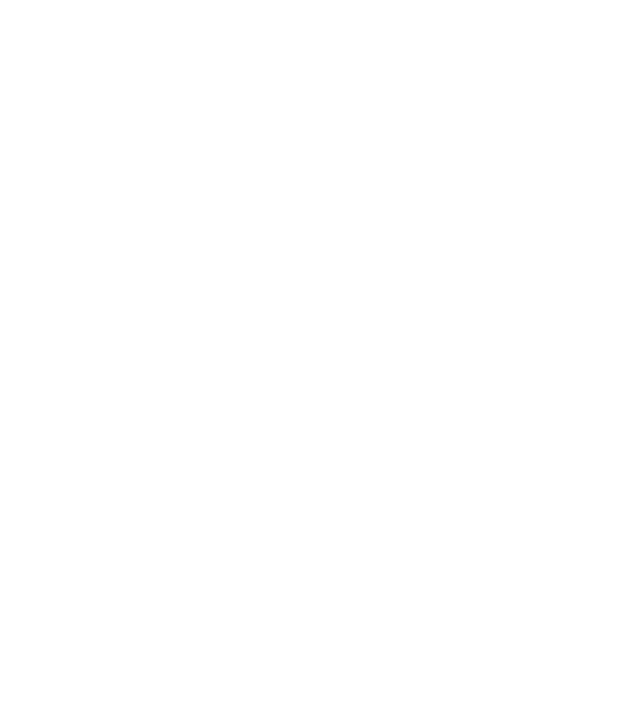
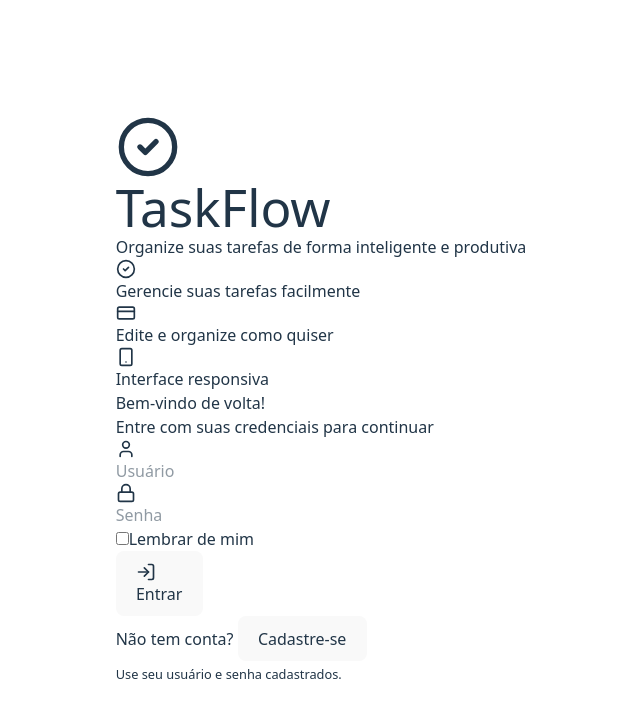
Before and after one commit to 1LeoAlves/DjangoReactJS_System, a React (Vite) app in the folder FrontEnd/DjangoReactJs/: page /login in a window 1280 px wide. Shown: the top 718 px of the page, without its empty margins (319-959 px from the left). Built offline with nearby package versions, Linux system fonts and the light colour scheme; sample sign-in values are in the browser's storage.

Commit message:
authcontext

```diff
--- a/FrontEnd/DjangoReactJs/src/components/Login.jsx
+++ b/FrontEnd/DjangoReactJs/src/components/Login.jsx
@@ -1,66 +1,189 @@
-import React, { useState } from "react";
-import { useAuth } from "../contexts/AuthContext";
-import { useNavigate } from "react-router-dom";
+import React, { useState, useEffect } from 'react';
+import { useNavigate } from 'react-router-dom';
+import API from '../services/api';
+import {
+  CircleCheck as CheckCircle,
+  CreditCard as Edit,
+  Smartphone,
+  User,
+  Lock,
+  LogIn,
+  CircleAlert as AlertCircle
+} from 'lucide-react';
 
-function Login() {
-  const { login, isAuthenticated } = useAuth();
+const Login = () => {
+  const [formData, setFormData] = useState({
+    username: '',
+    password: '',
+    rememberMe: false
+  });
+  const [error, setError] = useState('');
+  const [isLoading, setIsLoading] = useState(false);
+
   const navigate = useNavigate();
 
-  const [form, setForm] = useState({
-    username: "",
-    password: "",
-    rememberMe: false,
-  });
+  // rememberMe
+  useEffect(() => {
+    const rememberMe = localStorage.getItem("rememberMe") === "true";
+    const savedUsername = localStorage.getItem("username");
 
-  const [error, setError] = useState("");
+    if (rememberMe && savedUsername) {
+      setFormData(prev => ({
+        ...prev,
+        username: savedUsername,
+        rememberMe: true
+      }));
+    }
+  }, []);
 
-  if (isAuthenticated) return navigate("/home");
+  const handleChange = (e) => {
+    const { name, value, type, checked } = e.target;
+    setFormData(prev => ({
+      ...prev,
+      [name]: type === "checkbox" ? checked : value
+    }));
+  };
 
   const handleSubmit = async (e) => {
     e.preventDefault();
-    setError("");
+    setError('');
+    setIsLoading(true);
 
-    const r = await login(form.username, form.password, form.rememberMe);
+    if (!formData.username.trim() || !formData.password.trim()) {
+      setError('Preencha todos os campos.');
+      setIsLoading(false);
+      return;
+    }
 
-    if (!r.success) return setError(r.error);
+    const result = await login(formData.username, formData.password, formData.rememberMe);
 
-    navigate("/home");
+    if (!result.success) {
+      setError(result.error);
+      setIsLoading(false);
+    }
   };
 
   return (
-    <div>
-      <h2>Entrar</h2>
+    <div className="login-container">
+      <div className="login-content">
 
-      {error && <p style={{ color: "red" }}>{error}</p>}
+        {/* Left Section */}
+        <div className="left-section">
+          <div className="welcome-content">
+            <div className="logo-section">
+              <div className="logo-icon">
+                <CheckCircle size={64} />
+              </div>
+              <h1>TaskFlow</h1>
+            </div>
+            <p className="lead">Organize suas tarefas de forma inteligente e produtiva</p>
 
-      <form onSubmit={handleSubmit}>
+            <div className="features">
+              <div className="feature-item">
+                <CheckCircle size={20} />
+                <span>Gerencie suas tarefas facilmente</span>
+              </div>
+              <div className="feature-item">
+                <Edit size={20} />
+                <span>Edite e organize como quiser</span>
+              </div>
+              <div className="feature-item">
+                <Smartphone size={20} />
+                <span>Interface responsiva</span>
+              </div>
+            </div>
+          </div>
+        </div>
+
+        {/* Right Section */}
+        <div className="right-section">
+          <div className="login-form-container">
+            <div className="login-header">
+              <h2>Bem-vindo de volta!</h2>
+              <p>Entre com suas credenciais para continuar</p>
+            </div>
+
+            <form onSubmit={handleSubmit} className="login-form">
+              <div className="form-group">
+                <div className="input-wrapper">
+                  <User className="input-icon" size={20} />
                   <input
                     type="text"
+                    name="username"
                     placeholder="Usuário"
-          value={form.username}
-          onChange={(e) => setForm({ ...form, username: e.target.value })}
+                    value={formData.username}
+                    onChange={handleChange}
+                    required
                   />
+                </div>
+              </div>
 
+              <div className="form-group">
+                <div className="input-wrapper">
+                  <Lock className="input-icon" size={20} />
                   <input
                     type="password"
+                    name="password"
                     placeholder="Senha"
-          value={form.password}
-          onChange={(e) => setForm({ ...form, password: e.target.value })}
+                    value={formData.password}
+                    onChange={handleChange}
+                    required
                   />
+                </div>
+              </div>
 
-        <label>
+              <div className="form-check">
                 <input
                   type="checkbox"
-            checked={form.rememberMe}
-            onChange={(e) => setForm({ ...form, rememberMe: e.target.checked })}
+                  id="rememberMe"
+                  name="rememberMe"
+                  checked={formData.rememberMe}
+                  onChange={handleChange}
                 />
-          Lembrar-me
-        </label>
+                <label htmlFor="rememberMe">Lembrar de mim</label>
+              </div>
 
-        <button>Entrar</button>
+              <button type="submit" className="btn-primary" disabled={isLoading}>
+                {isLoading ? (
+                  <>
+                    <div className="spinner"></div>
+                    Entrando...
+                  </>
+                ) : (
+                  <>
+                    <LogIn size={20} />
+                    Entrar
+                  </>
+                )}
+              </button>
+              <div className="register-link">
+                  <span>Não tem conta? </span>
+                  <button
+                    type="button"
+                    className="btn-primary"
+                    onClick={() => navigate('/register')}
+                  >
+                    Cadastre-se
+                  </button>
+                </div>
             </form>
+
+            {error && (
+              <div className="error-message">
+                <AlertCircle size={20} />
+                <span>{error}</span>
+              </div>
+            )}
+
+            <div className="demo-info">
+              <small>Use seu usuário e senha cadastrados.</small>
+            </div>
+          </div>
+        </div>
+
+      </div>
     </div>
   );
-}
+};
 
 export default Login;
--- a/FrontEnd/DjangoReactJs/src/contexts/AuthContext.jsx
+++ b/FrontEnd/DjangoReactJs/src/contexts/AuthContext.jsx
@@ -9,7 +9,6 @@
   const [user, setUser] = useState(null);
   const [loading, setLoading] = useState(true);
 
-  // Carrega sessão ao abrir página
   useEffect(() => {
     const token = localStorage.getItem("access_token");
     const username = localStorage.getItem("username");
@@ -17,12 +16,14 @@
     if (token) {
       setIsAuthenticated(true);
       setUser(username);
+
+      // 🔥 ESSENCIAL: aplicar o token no axios logo ao carregar
+      API.defaults.headers.common["Authorization"] = `Bearer ${token}`;
     }
 
     setLoading(false);
   }, []);
 
-  // LOGIN
   const login = async (username, password, rememberMe) => {
     try {
       const resp = await API.post("/token/", { username, password });
@@ -31,6 +32,9 @@
       localStorage.setItem("access_token", access);
       localStorage.setItem("refresh_token", refresh);
       localStorage.setItem("username", username);
+
+      // 🔥 aplica imediatamente pra evitar 401 no primeiro request
+      API.defaults.headers.common["Authorization"] = `Bearer ${access}`;
 
       setIsAuthenticated(true);
       setUser(username);
@@ -45,9 +49,9 @@
     }
   };
 
-  // LOGOUT GLOBAL
   const logout = () => {
     localStorage.clear();
+    delete API.defaults.headers.common["Authorization"];
     setIsAuthenticated(false);
     setUser(null);
   };
```
Lines whose indentation alone changed are shown as unchanged.
